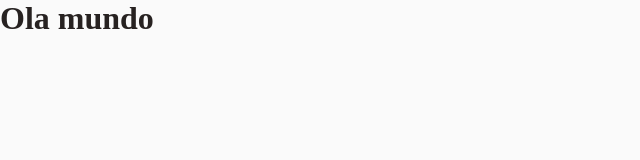
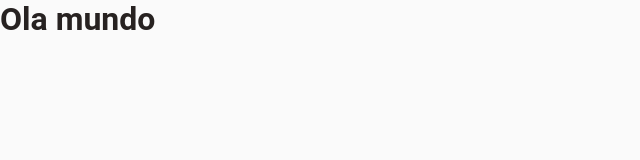
Before and after one commit to santanaIgot/coffe_project, a React (Vite) app: page / in a window 1280 px wide. Shown: the top 160 px of the page, without its empty margins (0-640 px from the left). Built offline with nearby package versions, Linux system fonts and the light colour scheme.

Commit message:
[feat] - configuring global style

```diff
--- a/src/styles/global.ts
+++ b/src/styles/global.ts
@@ -14,4 +14,12 @@ export const GlobalStyle = createGlobalStyle`
         background-color: ${defaultTheme.colors.background};
         color: ${defaultTheme.colors["base-title"]};
     }
+
+
+    body, input, textArea, button{
+        font-family: 'Roboto', sans-serif;
+        font-weight: 400;
+        font-size: 1rem;
+
+    }
 `
```
